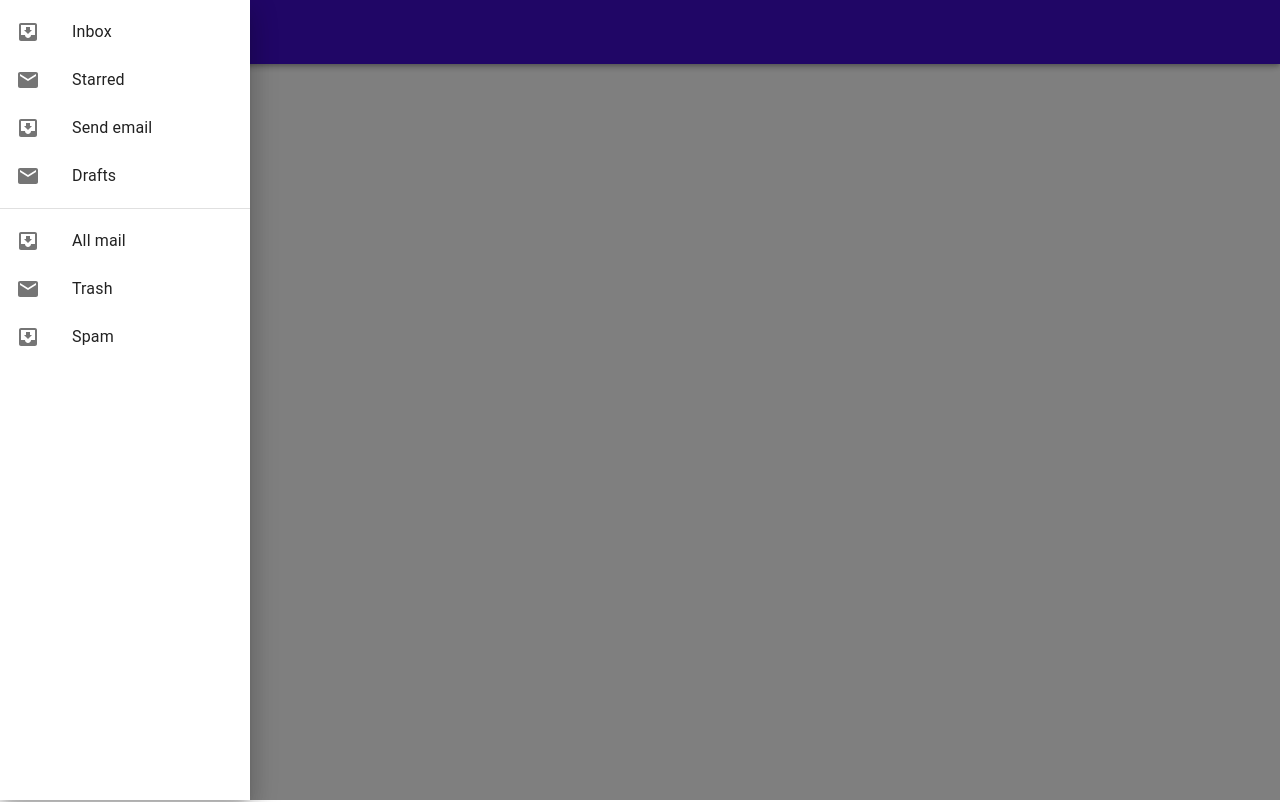
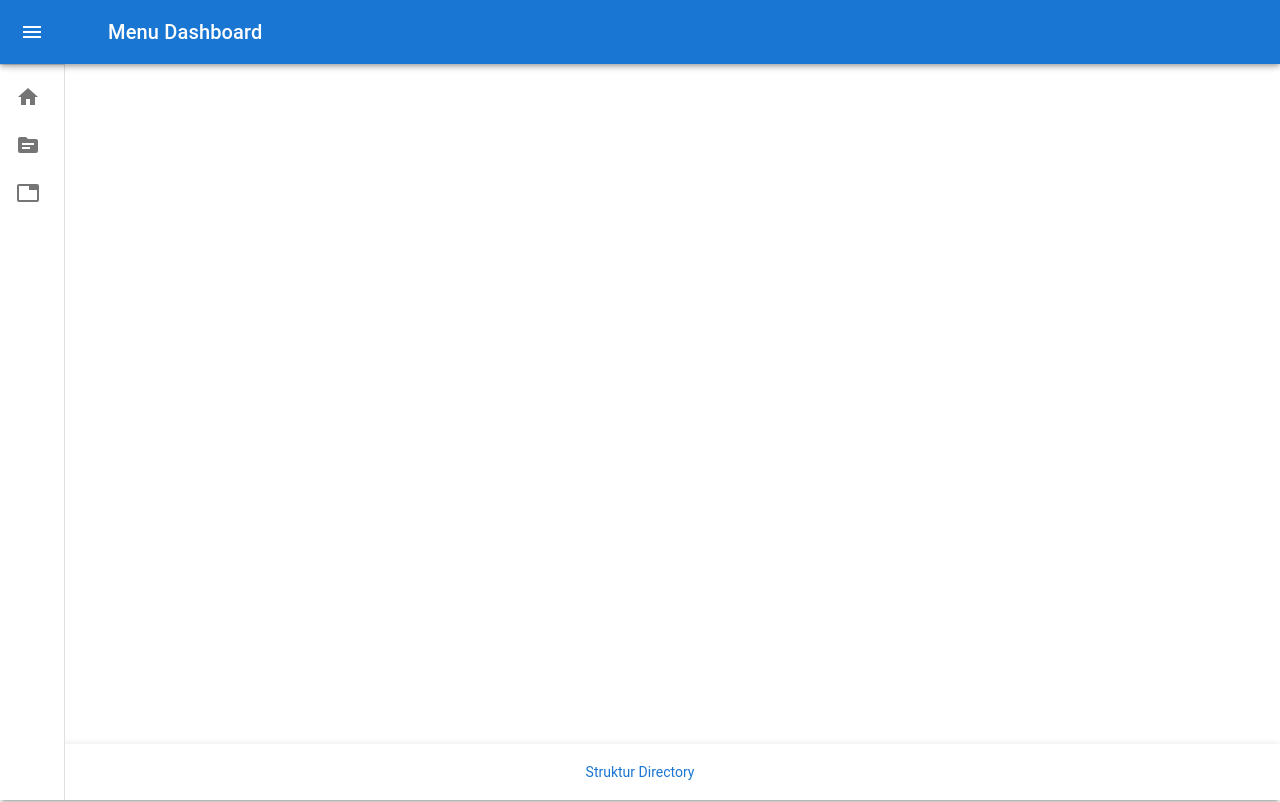
Before and after one commit to meidaandini/project-saya, a React (Create React App) app: page / in a window 1280 px wide. Shown: the top 802 px of the page. Built offline with nearby package versions, Linux system fonts and the light colour scheme.

Commit message:
navbar+Header+Footer

```diff
--- a/src/App.js
+++ b/src/App.js
@@ -19,7 +19,7 @@ function App() {
 
       <Routes>
         <Route exact path='/' element={<Home />} />
-          <Route exact path='Gedung/*' element={<Gedung />} />
+          <Route exact path='/gedung' element={<Gedung />} />
           <Route exact path='Lantai/*' element={<Lantai/>} />
       </Routes>
     </Dashboard>
--- a/src/Layout/Dashboard.jsx
+++ b/src/Layout/Dashboard.jsx
@@ -2,14 +2,21 @@ import React from 'react';
 import Header from './Header';
 import Footer from './Footer';
 import Navbar from './Navbar';
+import { Box } from '@material-ui/core';
+import DrawerHeader from '@mui/material/Drawer';
 
 const Dashboard = ({children}) => {
     return (
         <div>
-            <Header />
+            <Header>
+
             <Navbar />
+            </Header>
+            <Box component="main" sx={{ flexGrow: 1, p: 3 }}>
             <div id="main" style={{background: "yellow", float: "left"}}>{children}</div>
             <br />
+                <DrawerHeader />
+            </Box>
             <Footer />
 
         </div>
--- a/src/Layout/Footer.jsx
+++ b/src/Layout/Footer.jsx
@@ -1,4 +1,89 @@
-import React from 'react';
+import * as React from 'react';
+import Box from '@mui/material/Box';
+import CssBaseline from '@mui/material/CssBaseline';
+import BottomNavigation from '@mui/material/BottomNavigation';
+import BottomNavigationAction from '@mui/material/BottomNavigationAction';
+import RestoreIcon from '@mui/icons-material/Restore';
+import FavoriteIcon from '@mui/icons-material/Favorite';
+import ArchiveIcon from '@mui/icons-material/Archive';
+import Paper from '@mui/material/Paper';
+import List from '@mui/material/List';
+import ListItem from '@mui/material/ListItem';
+import ListItemAvatar from '@mui/material/ListItemAvatar';
+import ListItemText from '@mui/material/ListItemText';
+import Avatar from '@mui/material/Avatar';
+
+function refreshMessages() {
+    const getRandomInt = (max) => Math.floor(Math.random() * Math.floor(max));
+
+    return Array.from(new Array(50)).map(
+        () => [getRandomInt()],
+    );
+}
+
+export default function FixedBottomNavigation() {
+    const [value, setValue] = React.useState(0);
+    const ref = React.useRef(null);
+    const [messages, setMessages] = React.useState(() => refreshMessages());
+
+    React.useEffect(() => {
+        ref.current.ownerDocument.body.scrollTop = 0;
+        setMessages(refreshMessages());
+    }, [value, setMessages]);
+
+    return (
+        <Box sx={{ pb: 7 }} ref={ref}>
+            <CssBaseline />
+            <List>
+                {messages.map(({ primary, secondary, person }, index) => (
+                    <ListItem button key={index + person}>
+                        <ListItemAvatar>
+                            <Avatar alt="Profile Picture" src={person} />
+                        </ListItemAvatar>
+                        <ListItemText primary={primary} secondary={secondary} />
+                    </ListItem>
+                ))}
+            </List>
+            <Paper sx={{ position: 'fixed', bottom: 0, left: 0, right: 0 }} elevation={3}>
+                <BottomNavigation
+                    showLabels
+                    value={value}
+                    onChange={(event, newValue) => {
+                        setValue(newValue);
+                    }}
+                >
+                    <BottomNavigationAction label="Struktur Directory" />
+                </BottomNavigation>
+            </Paper>
+        </Box>
+    );
+}
+
+
+
+
+
+
+
+
+
+
+
+
+
+
+
+
+
+
+
+
+
+
+
+
+
+/* import React from 'react';
 
 const Footer = () => {
     return (
@@ -8,4 +93,4 @@ const Footer = () => {
     )
 }
 
-export default Footer;
+export default Footer; */
--- a/src/Layout/Header.jsx
+++ b/src/Layout/Header.jsx
@@ -1,5 +1,14 @@
-import { AppBar, Toolbar, Typography, makeStyles } from "@material-ui/core";
+import { styled, useTheme } from '@mui/material/styles';
+import {
+    AppBar, Toolbar, Typography, makeStyles, Box, CssBaseline } from "@material-ui/core";
 import React from "react";
+import MuiAppBar from '@mui/material/AppBar';
+import MuiDrawer from '@mui/material/Drawer';
+import MenuIcon from '@mui/icons-material/Menu';
+import IconButton from '@mui/material/IconButton';
+import ChevronLeftIcon from '@mui/icons-material/ChevronLeft';
+import ChevronRightIcon from '@mui/icons-material/ChevronRight';
+import Navbar from './Navbar';
 
 const useStyles = makeStyles(() => ({
     header: {
@@ -13,7 +22,20 @@ const useStyles = makeStyles(() => ({
     },
 }));
 
-export default function Header() {
+export default function Header({children}) {
+
+        const theme = useTheme();
+        const [open, setOpen] = React.useState(false);
+
+        const handleDrawerOpen = () => {
+            setOpen(true);
+        };
+
+        const handleDrawerClose = () => {
+            setOpen(false);
+        };
+
+
     const { header, logo } = useStyles();
 
     const displayDesktop = () => {
@@ -26,9 +48,114 @@ export default function Header() {
         </Typography>
     );
 
+    const drawerWidth = 240;
+
+    const openedMixin = (theme) => ({
+        width: drawerWidth,
+        transition: theme.transitions.create('width', {
+            easing: theme.transitions.easing.sharp,
+            duration: theme.transitions.duration.enteringScreen,
+        }),
+        overflowX: 'hidden',
+    });
+
+    const closedMixin = (theme) => ({
+        transition: theme.transitions.create('width', {
+            easing: theme.transitions.easing.sharp,
+            duration: theme.transitions.duration.leavingScreen,
+        }),
+        overflowX: 'hidden',
+        width: `calc(${theme.spacing(7)} + 1px)`,
+        [theme.breakpoints.up('sm')]: {
+            width: `calc(${theme.spacing(8)} + 1px)`,
+        },
+    });
+
+
+
+    const AppBar = styled(MuiAppBar, {
+        shouldForwardProp: (prop) => prop !== 'open',
+    })(({ theme, open }) => ({
+        zIndex: theme.zIndex.drawer + 1,
+        transition: theme.transitions.create(['width', 'margin'], {
+            easing: theme.transitions.easing.sharp,
+            duration: theme.transitions.duration.leavingScreen,
+        }),
+        ...(open && {
+            marginLeft: drawerWidth,
+            width: `calc(100% - ${drawerWidth}px)`,
+            transition: theme.transitions.create(['width', 'margin'], {
+                easing: theme.transitions.easing.sharp,
+                duration: theme.transitions.duration.enteringScreen,
+            }),
+        }),
+    }));
+
+    const Drawer = styled(MuiDrawer, { shouldForwardProp: (prop) => prop !== 'open' })(
+        ({ theme, open }) => ({
+            width: drawerWidth,
+            flexShrink: 0,
+            whiteSpace: 'nowrap',
+            boxSizing: 'border-box',
+            ...(open && {
+                ...openedMixin(theme),
+                '& .MuiDrawer-paper': openedMixin(theme),
+            }),
+            ...(!open && {
+                ...closedMixin(theme),
+                '& .MuiDrawer-paper': closedMixin(theme),
+            }),
+        }),
+    );
+
+
+    const DrawerHeader = styled('div')(({ theme }) => ({
+        display: 'flex',
+        alignItems: 'center',
+        justifyContent: 'flex-end',
+        padding: theme.spacing(0, 1),
+        // necessary for content to be below app bar
+        ...theme.mixins.toolbar,
+    }));
+
+
     return (
-        <header>
-            <AppBar className={header}>{displayDesktop()}</AppBar>
-        </header>
+        <Box sx={{ display: 'flex' }}>
+            <CssBaseline />
+            <AppBar position="fixed" open={open}>
+                <Toolbar>
+                    <IconButton
+                        color="inherit"
+                        aria-label="open drawer"
+                        onClick={handleDrawerOpen}
+                        edge="start"
+                        sx={{
+                            marginRight: 5,
+                            ...(open && { display: 'none' }),
+                        }}
+                    >
+                        <MenuIcon />
+                    </IconButton>
+                    <DrawerHeader>
+                    </DrawerHeader>
+                    <Typography variant="h6" noWrap component="div">
+                        Menu Dashboard
+                    </Typography>
+                </Toolbar>
+            </AppBar>
+
+
+                <Drawer variant="permanent" open={open}>
+                    <DrawerHeader>
+                        <IconButton onClick={handleDrawerClose}>
+                            {theme.direction === 'rtl' ? <ChevronRightIcon /> : <ChevronLeftIcon />}
+                        </IconButton>
+                    </DrawerHeader>
+                {children}
+            {/* <AppBar className={header}>{displayDesktop()}</AppBar> */}
+
+            </Drawer>
+
+        </Box>
     );
-}
+    }
--- a/src/Layout/Navbar.jsx
+++ b/src/Layout/Navbar.jsx
@@ -1,90 +1,60 @@
-import React from 'react';
+import * as React from 'react';/*
+import { styled, useTheme } from '@mui/material/styles';
+import Box from '@mui/material/Box';
+import MuiDrawer from '@mui/material/Drawer';
+import MuiAppBar from '@mui/material/AppBar';
+import Toolbar from '@mui/material/Toolbar'; */
+import List from '@mui/material/List';/*
+import CssBaseline from '@mui/material/CssBaseline';
+import Typography from '@mui/material/Typography'; */
+import Divider from '@mui/material/Divider';/*
+import IconButton from '@mui/material/IconButton';
+import MenuIcon from '@mui/icons-material/Menu';
+import ChevronLeftIcon from '@mui/icons-material/ChevronLeft';
+import ChevronRightIcon from '@mui/icons-material/ChevronRight'; */
+import ListItemButton from '@mui/material/ListItemButton';
+import ListItemIcon from '@mui/material/ListItemIcon';
+import ListItemText from '@mui/material/ListItemText';/*
+import InboxIcon from '@mui/icons-material/MoveToInbox';
+import MailIcon from '@mui/icons-material/Mail'; */
+import Home from '@mui/icons-material/Home';
+import Source from '@mui/icons-material/Source';
+import Tab from '@mui/icons-material/Tab';
+import { TableBarOutlined } from '@mui/icons-material';
 import { Link } from 'react-router-dom';
 
-import Box from '@mui/material/Box';
-import SwipeableDrawer from '@mui/material/SwipeableDrawer';
-import Button from '@mui/material/Button';
-import List from '@mui/material/List';
-import Divider from '@mui/material/Divider';
-import ListItem from '@mui/material/ListItem';
-import ListItemIcon from '@mui/material/ListItemIcon';
-import ListItemText from '@mui/material/ListItemText';
-import InboxIcon from '@mui/icons-material/MoveToInbox';
-import MailIcon from '@mui/icons-material/Mail';
+export default function Navbar(children) {
 
-const Navbar = () => {
-    const [state, setState] = React.useState({
-        top: false,
-        left: true,
-        bottom: false,
-        right: false,
-    });
+    return (
+    <div>
+                <Divider />
+                <List>
+                <Link to='/'>
+                    <ListItemButton>
+                        <ListItemIcon>
+                            <Home />
+                        </ListItemIcon>
+                        <ListItemText primary="Dashboard" />
+                    </ListItemButton>
+                </Link>
 
-    const toggleDrawer = (anchor, open) => (event) => {
-        if (
-            event &&
-            event.type === 'keydown' &&
-            (event.key === 'Tab' || event.key === 'Shift')
-        ) {
-            return;
-        }
-
-        setState({ ...state, [anchor]: open });
-    };
-
-    const list = (anchor) => (
-        <Box
-            sx={{ width: anchor === 'top' || anchor === 'bottom' ? 'auto' : 250 }}
-            role="presentation"
-            onClick={toggleDrawer(anchor, false)}
-            onKeyDown={toggleDrawer(anchor, false)}
-        >
-            <List>
-                {['Inbox', 'Starred', 'Send email', 'Drafts'].map((text, index) => (
-                    <ListItem button key={text}>
+                <Link to="/gedung">
+                    <ListItemButton>
                         <ListItemIcon>
-                            {index % 2 === 0 ? <InboxIcon /> : <MailIcon />}
+                            <Source />
                         </ListItemIcon>
-                        <ListItemText primary={text} />
-                    </ListItem>
-                ))}
-            </List>
-            <Divider />
-            <List>
-                {['All mail', 'Trash', 'Spam'].map((text, index) => (
-                    <ListItem button key={text}>
+                        <ListItemText primary="Gedung" />
+                    </ListItemButton>
+                </Link>
+                <Link to="/lantai">
+                    <ListItemButton>
                         <ListItemIcon>
-                            {index % 2 === 0 ? <InboxIcon /> : <MailIcon />}
+                            <Tab />
                         </ListItemIcon>
-                        <ListItemText primary={text} />
-                    </ListItem>
-                ))}
-            </List>
-        </Box>
-    );
-    return (
-        <div>
-            <div>
-                {['left', 'right', 'top', 'bottom'].map((anchor) => (
-                    <React.Fragment key={anchor}>
-                        <Button onClick={toggleDrawer(anchor, true)}>{anchor}</Button>
-                        <SwipeableDrawer
-                            anchor={anchor}
-                            open={state[anchor]}
-                            onClose={toggleDrawer(anchor, false)}
-                            onOpen={toggleDrawer(anchor, true)}
-                        >
-                            {list(anchor)}
-                        </SwipeableDrawer>
-                    </React.Fragment>
-                ))}
-            </div>
-            Menu Navbar
-            <br />
-            <Link to="/">Home</Link>
-            <Link to="/gedung">Gedung</Link>
-        </div>
-    )
+                        <ListItemText primary="Lantai" />
+                    </ListItemButton>
+                </Link>
+                </List>
+    </div>
+            );
 }
-
-export default Navbar;
```
